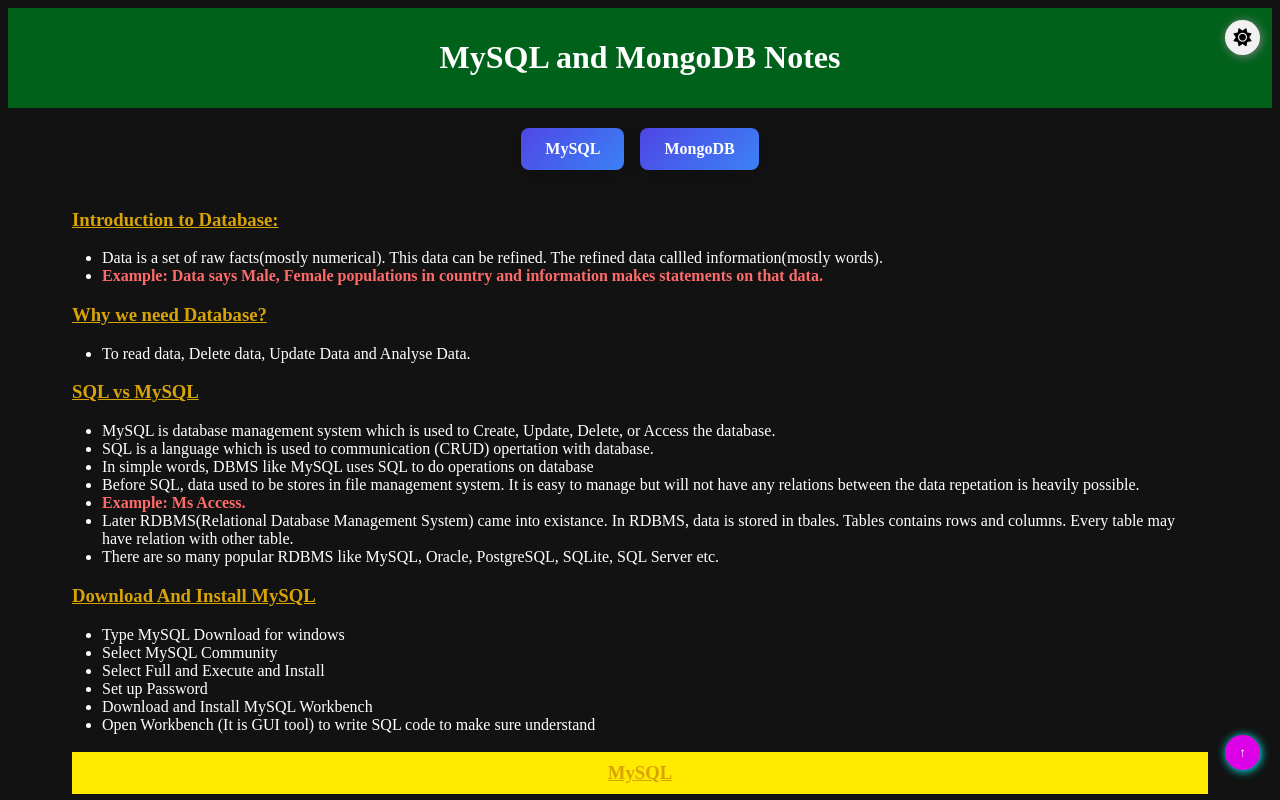
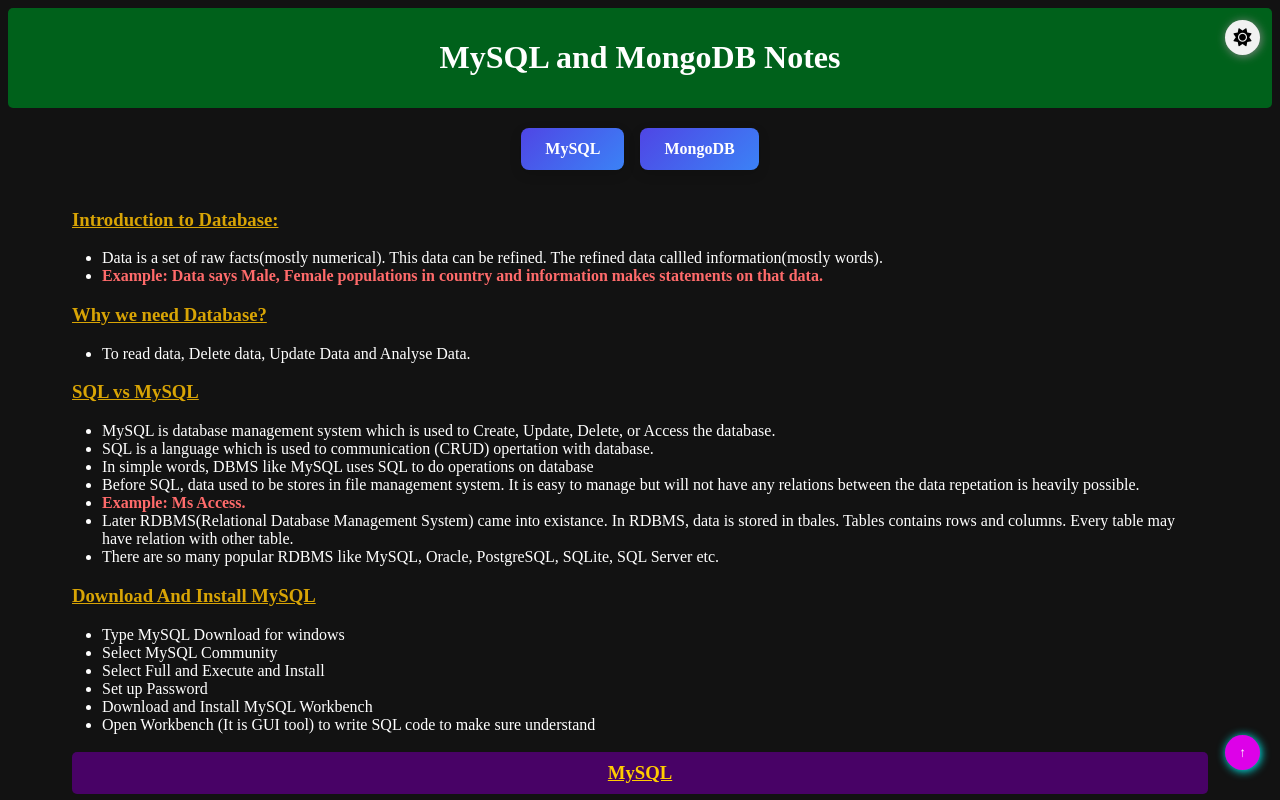
Before and after one commit to akashasahu07/MySQL_Note, a plain HTML site: page index.html in a window 1280 px wide. Both pictures are taken after a click on the button "Toggle Dark Mode". Shown: the top 800 px of the page. Drawn offline with Linux system fonts and the light colour scheme; a web font is replaced by a local one.

Commit message:
heading color change

```diff
--- a/style.css
+++ b/style.css
@@ -13,6 +13,7 @@
     background-color: #b5f9af;
     text-align: center;
     padding: 10px 0;
+    border-radius: 5px;
 }
 
 h3 {
@@ -48,7 +49,9 @@ code {
     text-align: center;
     background-color: #ffea00;
     padding: 10px 0;
+    border-radius: 5px;
 }
+
 
 .backToTop {
     position: fixed;
@@ -210,7 +213,12 @@ body.dark-mode span {
 }
 
 body.dark-mode b {
-    color: #3be503;
+    color: #31c200;
+}
+
+body.dark-mode .center {
+    background-color: #480266;
+    color: #ffcc00;
 }
 
 body.dark-mode .backToTop {
```
